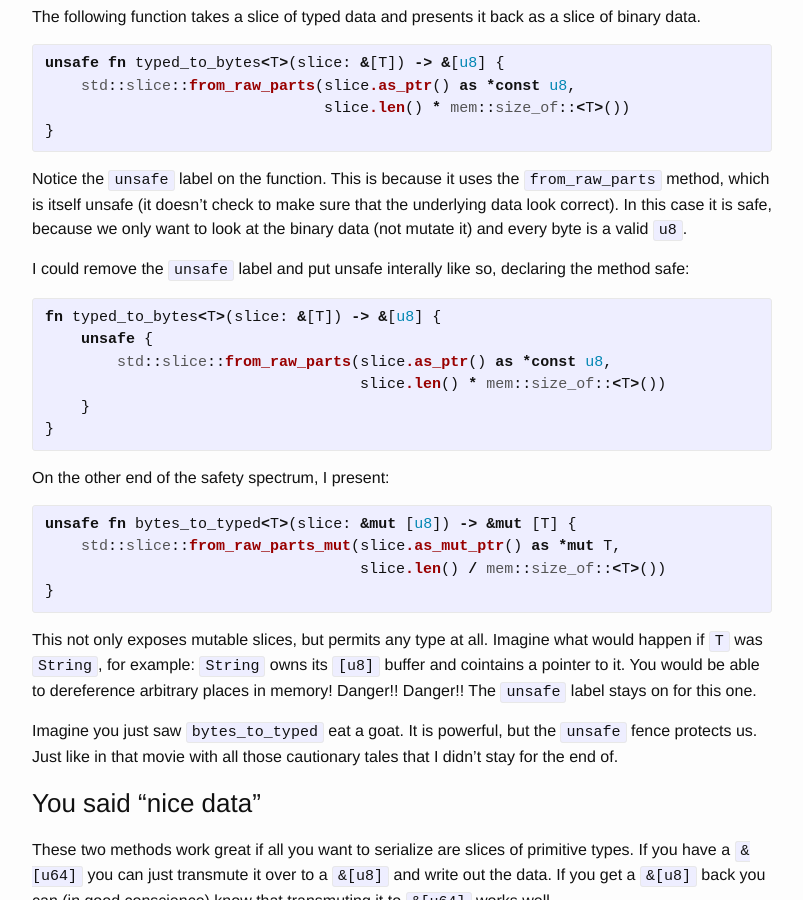
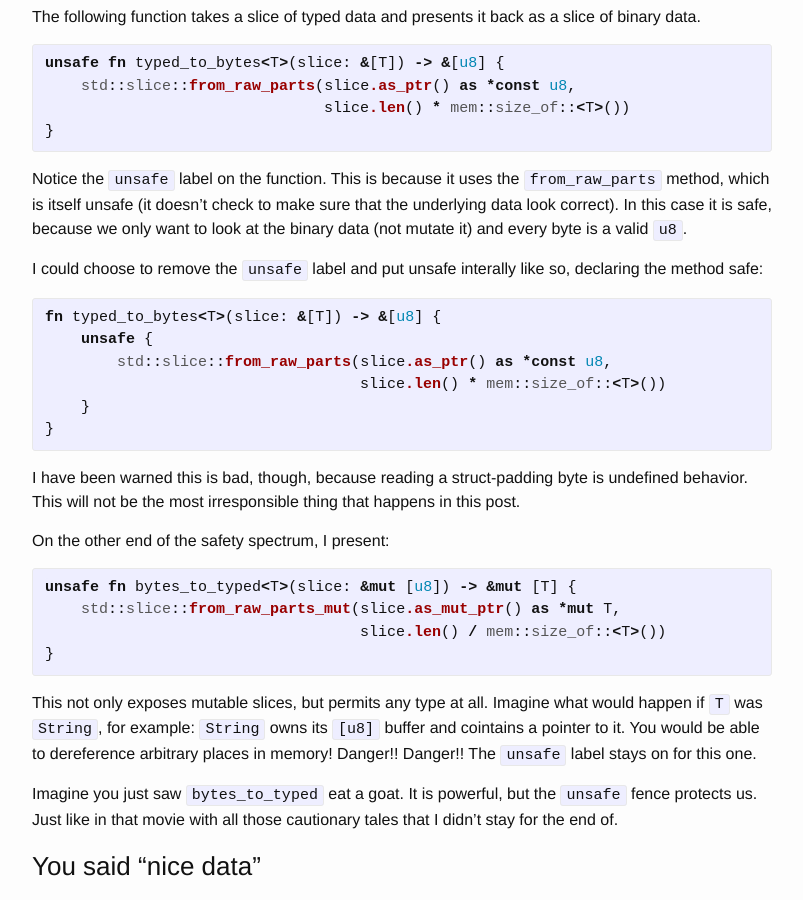
Before and after one commit to frankmcsherry/frankmcsherry.github.io, a Jekyll site: the page built from _posts/2015-05-04-unsafe-at-any-speed.md, in a window 1280 px wide and 900 px high, scrolled down 1191 px. Shown: the whole window, without its empty margins (238-1041 px from the left). Built offline with Jekyll 4.4.1, drawn with Linux system fonts in a browser that asks for light colours.

Commit message:
abomonation

```diff
--- a/_posts/2015-05-04-unsafe-at-any-speed.md
+++ b/_posts/2015-05-04-unsafe-at-any-speed.md
@@ -55,7 +55,7 @@ unsafe fn typed_to_bytes<T>(slice: &[T]) -> &[u8] {
 
 Notice the `unsafe` label on the function. This is because it uses the `from_raw_parts` method, which is itself unsafe (it doesn't check to make sure that the underlying data look correct). In this case it is safe, because we only want to look at the binary data (not mutate it) and every byte is a valid `u8`.
 
-I could remove the `unsafe` label and put unsafe interally like so, declaring the method safe:
+I could choose to remove the `unsafe` label and put unsafe interally like so, declaring the method safe:
 
 {% highlight rust %}
 fn typed_to_bytes<T>(slice: &[T]) -> &[u8] {
@@ -65,6 +65,8 @@ fn typed_to_bytes<T>(slice: &[T]) -> &[u8] {
     }
 }
 {% endhighlight %}
+
+I have been warned this is bad, though, because reading a struct-padding byte is undefined behavior. This will not be the most irresponsible thing that happens in this post.
 
 On the other end of the safety spectrum, I present:
 {% highlight rust %}
```
Also changed, not shown: 2 other files.
